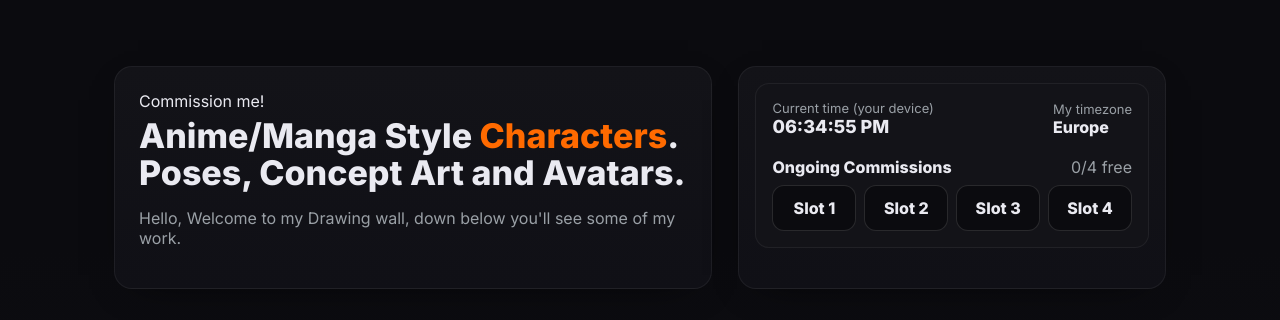
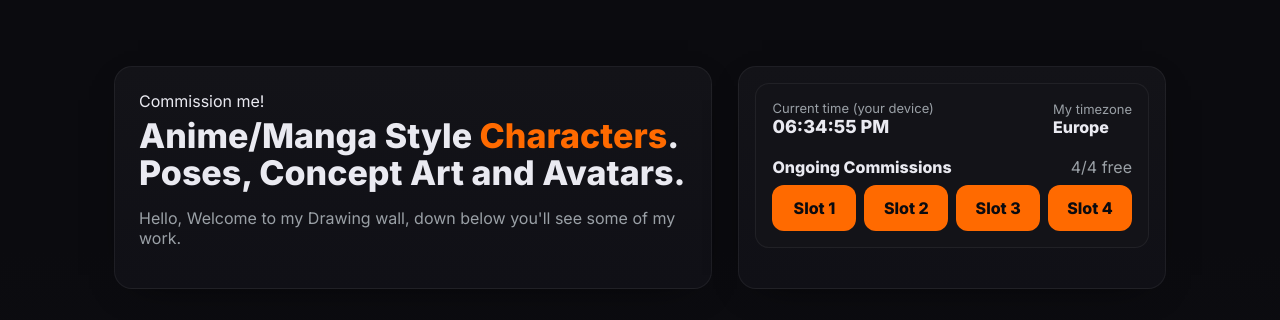
Before and after one commit to RaffuPNG/raffu-portfolio, a plain HTML site: page index.html in a window 1280 px wide. Shown: the part 71-391 px from the top of the page. Drawn offline with Linux system fonts and the light colour scheme.

Commit message:
index.html

```diff
--- a/index.html
+++ b/index.html
@@ -237,10 +237,10 @@ const CONFIG = {
   commissions: {
     maxSlots: 4,
     slots: [
-      { name: "Slot 1", free: false },
-      { name: "Slot 2", free: false },
-      { name: "Slot 3", free: false },
-      { name: "Slot 4", free: false },
+      { name: "Slot 1", free: true },
+      { name: "Slot 2", free: true },
+      { name: "Slot 3", free: true },
+      { name: "Slot 4", free: true },
     ],
     freeColor: "#ff6a00",
     takenColor: "#0b0b0f"
```
